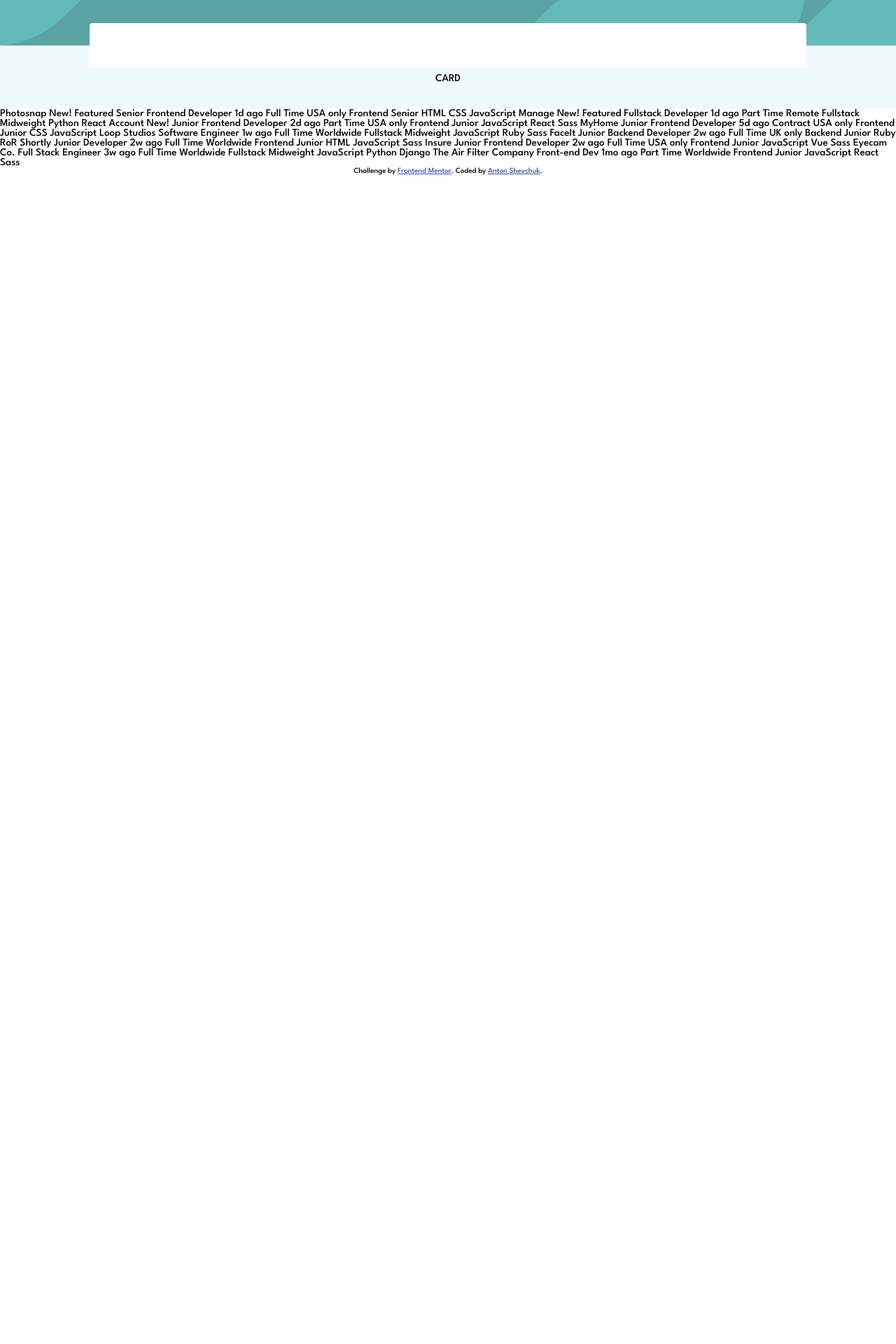
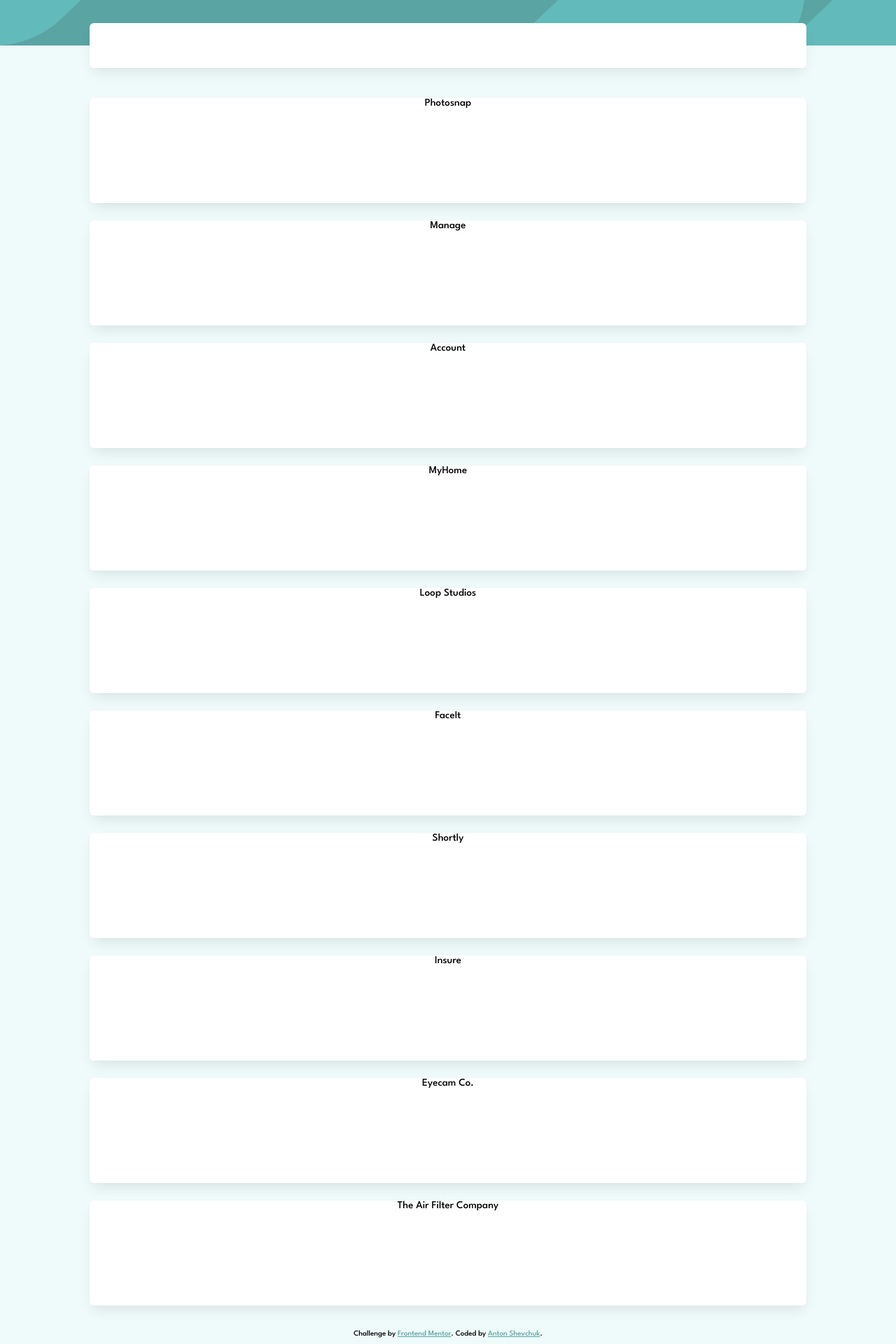
Before and after one commit to ShevchukA/job-listing-app, a React (Create React App) app: page / in a window 1280 px wide. Shown: the part 91-2011 px from the top of the page at 70% size. Before the commit the page ends 800 px from the top, so only its background shows below. Built offline with nearby package versions, Linux system fonts and the light colour scheme.

Commit message:
feat: destructuring json data for cards

```diff
--- a/public/index.html
+++ b/public/index.html
@@ -4,213 +4,15 @@
 <head>
   <meta charset="UTF-8">
   <meta name="viewport" content="width=device-width, initial-scale=1.0">
-  <!-- displays site properly based on user's device -->
 
   <link rel="icon" type="image/png" sizes="32x32" href="%PUBLIC_URL%/favicon.png">
 
   <title>Job Listings</title>
 
-  <!-- Feel free to remove these styles or customise in your own stylesheet 👍 -->
-  <style>
-    .attribution {
-      font-size: 11px;
-      text-align: center;
-    }
-
-    .attribution a {
-      color: hsl(228, 45%, 44%);
-    }
-  </style>
 </head>
 
 <body>
   <div id="root"></div>
-  <!--
-      This HTML file is a template.
-      If you open it directly in the browser, you will see an empty page.
-
-      You can add webfonts, meta tags, or analytics to this file.
-      The build step will place the bundled scripts into the <body> tag.
-
-      To begin the development, run `npm start` or `yarn start`.
-      To create a production bundle, use `npm run build` or `yarn build`.
-    -->
-
-
-  <!-- Item Start -->
-  Photosnap
-  New!
-  Featured
-  Senior Frontend Developer
-  1d ago
-  Full Time
-  USA only
-  <!-- Role -->
-  Frontend
-  <!-- Level -->
-  Senior
-  <!-- Languages -->
-  HTML
-  CSS
-  JavaScript
-  <!-- Item End -->
-
-  <!-- Item Start -->
-  Manage
-  New!
-  Featured
-  Fullstack Developer
-  1d ago
-  Part Time
-  Remote
-  <!-- Role -->
-  Fullstack
-  <!-- Level -->
-  Midweight
-  <!-- Languages -->
-  Python
-  <!-- Tools -->
-  React
-  <!-- Item End -->
-
-  <!-- Item Start -->
-  Account
-  New!
-  Junior Frontend Developer
-  2d ago
-  Part Time
-  USA only
-  <!-- Role -->
-  Frontend
-  <!-- Level -->
-  Junior
-  <!-- Languages -->
-  JavaScript
-  <!-- Tools -->
-  React
-  Sass
-  <!-- Item End -->
-
-  <!-- Item Start -->
-  MyHome
-  Junior Frontend Developer
-  5d ago
-  Contract
-  USA only
-  <!-- Role -->
-  Frontend
-  <!-- Level -->
-  Junior
-  <!-- Languages -->
-  CSS
-  JavaScript
-  <!-- Item End -->
-
-  <!-- Item Start -->
-  Loop Studios
-  Software Engineer
-  1w ago
-  Full Time
-  Worldwide
-  <!-- Role -->
-  Fullstack
-  <!-- Level -->
-  Midweight
-  <!-- Languages -->
-  JavaScript
-  Ruby
-  <!-- Tools -->
-  Sass
-  <!-- Item End -->
-
-  <!-- Item Start -->
-  FaceIt
-  Junior Backend Developer
-  2w ago
-  Full Time
-  UK only
-  <!-- Role -->
-  Backend
-  <!-- Level -->
-  Junior
-  <!-- Languages -->
-  Ruby
-  <!-- Tools -->
-  RoR
-  <!-- Item End -->
-
-  <!-- Item Start -->
-  Shortly
-  Junior Developer
-  2w ago
-  Full Time
-  Worldwide
-  <!-- Role -->
-  Frontend
-  <!-- Level -->
-  Junior
-  <!-- Languages -->
-  HTML
-  JavaScript
-  <!-- Tools -->
-  Sass
-  <!-- Item End -->
-
-  <!-- Item Start -->
-  Insure
-  Junior Frontend Developer
-  2w ago
-  Full Time
-  USA only
-  <!-- Role -->
-  Frontend
-  <!-- Level -->
-  Junior
-  <!-- Languages -->
-  JavaScript
-  <!-- Tools -->
-  Vue
-  Sass
-  <!-- Item End -->
-
-  <!-- Item Start -->
-  Eyecam Co.
-  Full Stack Engineer
-  3w ago
-  Full Time
-  Worldwide
-  <!-- Role -->
-  Fullstack
-  <!-- Level -->
-  Midweight
-  <!-- Languages -->
-  JavaScript
-  Python
-  <!-- Tools -->
-  Django
-  <!-- Item End -->
-
-  <!-- Item Start -->
-  The Air Filter Company
-  Front-end Dev
-  1mo ago
-  Part Time
-  Worldwide
-  <!-- Role -->
-  Frontend
-  <!-- Level -->
-  Junior
-  <!-- Languages -->
-  JavaScript
-  <!-- Tools -->
-  React
-  Sass
-  <!-- Item End -->
-
-  <div class="attribution">
-    Challenge by <a href="https://www.frontendmentor.io?ref=challenge" target="_blank">Frontend Mentor</a>.
-    Coded by <a href="#">Anton Shevchuk</a>.
-  </div>
 </body>
 
 </html>
--- a/src/components/app/App.js
+++ b/src/components/app/App.js
@@ -1,16 +1,26 @@
 import "./App.scss";
 import Card from "../card/Card";
 import Filter from "../filter/Filter";
+import Data from "../../data/data.json";
 
 let filter = true;
 
 function App() {
   return (
     <div className="app">
-      <header className="app__header">HEADER</header>
+      <header className="app__header"></header>
       {filter && <Filter />}
       <div className="app__container">
-        <Card />
+        {Data.map((item) => (
+          <Card key={item.id} data={item} />
+        ))}
+      </div>
+      <div className="app__attribution">
+        Challenge by{" "}
+        <a href="https://www.frontendmentor.io?ref=challenge" target="_blank">
+          Frontend Mentor
+        </a>
+        . Coded by <a href="#">Anton Shevchuk</a>.
       </div>
     </div>
   );
--- a/src/components/app/App.scss
+++ b/src/components/app/App.scss
@@ -12,6 +12,18 @@
 
   &__container {
     background-color: $background-color;
-    padding-top: 40px;
+    padding-top: 75px;
+    text-align: center;
+  }
+
+  &__attribution {
+    font-size: 11px;
+    text-align: center;
+    background-color: $background-color;
+    padding: 10px 0;
+
+    & a {
+      color: $primary-color;
+    }
   }
 }
--- a/src/components/card/Card.jsx
+++ b/src/components/card/Card.jsx
@@ -1,7 +1,23 @@
 import "./Card.scss";
 
-function Card() {
-  return <div className="card">CARD</div>;
+function Card(props) {
+  const {
+    id,
+    company,
+    new: newItem,
+    logo,
+    featured,
+    position,
+    role,
+    level,
+    postedAt,
+    contract,
+    location,
+    languages,
+    tools,
+  } = props.data;
+
+  return <div className="card">{company}</div>;
 }
 
 export default Card;
--- a/src/components/card/Card.scss
+++ b/src/components/card/Card.scss
@@ -1,3 +1,11 @@
+@import "/src/variables.scss";
+
 .card {
-  height: 50px;
+  display: inline-block;
+  height: 150px;
+  width: 80%;
+  background-color: $white-color;
+  border-radius: 6px;
+  box-shadow: 0 10px 20px -5px rgba(0, 0, 0, 0.1);
+  margin-bottom: 25px;
 }
--- a/src/components/filter/Filter.scss
+++ b/src/components/filter/Filter.scss
@@ -8,6 +8,7 @@
   height: 64px;
   width: 80%;
   background-color: $white-color;
-  border-radius: 4px;
+  border-radius: 6px;
+  box-shadow: 0 10px 20px -5px rgba(0, 0, 0, 0.1);
   display: flex;
 }
--- a/data/data.json
+++ b/src/data/data.json
@@ -2,7 +2,7 @@
   {
     "id": 1,
     "company": "Photosnap",
-    "logo": "./images/photosnap.svg",
+    "logo": ".src/images/photosnap.svg",
     "new": true,
     "featured": true,
     "position": "Senior Frontend Developer",
@@ -17,7 +17,7 @@
   {
     "id": 2,
     "company": "Manage",
-    "logo": "./images/manage.svg",
+    "logo": ".src/images/manage.svg",
     "new": true,
     "featured": true,
     "position": "Fullstack Developer",
@@ -32,7 +32,7 @@
   {
     "id": 3,
     "company": "Account",
-    "logo": "./images/account.svg",
+    "logo": ".src/images/account.svg",
     "new": true,
     "featured": false,
     "position": "Junior Frontend Developer",
@@ -47,7 +47,7 @@
   {
     "id": 4,
     "company": "MyHome",
-    "logo": "./images/myhome.svg",
+    "logo": ".src/images/myhome.svg",
     "new": false,
     "featured": false,
     "position": "Junior Frontend Developer",
@@ -62,7 +62,7 @@
   {
     "id": 5,
     "company": "Loop Studios",
-    "logo": "./images/loop-studios.svg",
+    "logo": ".src/images/loop-studios.svg",
     "new": false,
     "featured": false,
     "position": "Software Engineer",
@@ -77,7 +77,7 @@
   {
     "id": 6,
     "company": "FaceIt",
-    "logo": "./images/faceit.svg",
+    "logo": ".src/images/faceit.svg",
     "new": false,
     "featured": false,
     "position": "Junior Backend Developer",
@@ -92,7 +92,7 @@
   {
     "id": 7,
     "company": "Shortly",
-    "logo": "./images/shortly.svg",
+    "logo": ".src/images/shortly.svg",
     "new": false,
     "featured": false,
     "position": "Junior Developer",
@@ -107,7 +107,7 @@
   {
     "id": 8,
     "company": "Insure",
-    "logo": "./images/insure.svg",
+    "logo": ".src/images/insure.svg",
     "new": false,
     "featured": false,
     "position": "Junior Frontend Developer",
@@ -122,7 +122,7 @@
   {
     "id": 9,
     "company": "Eyecam Co.",
-    "logo": "./images/eyecam-co.svg",
+    "logo": ".src/images/eyecam-co.svg",
     "new": false,
     "featured": false,
     "position": "Full Stack Engineer",
@@ -137,7 +137,7 @@
   {
     "id": 10,
     "company": "The Air Filter Company",
-    "logo": "./images/the-air-filter-company.svg",
+    "logo": ".src/images/the-air-filter-company.svg",
     "new": false,
     "featured": false,
     "position": "Front-end Dev",
--- a/src/variables.scss
+++ b/src/variables.scss
@@ -5,3 +5,4 @@
 $neutral-color: hsl(180, 8%, 52%);
 $neutral-dark-color: hsl(180, 14%, 20%);
 $white-color: #fff;
+$black-color: #000;
```
